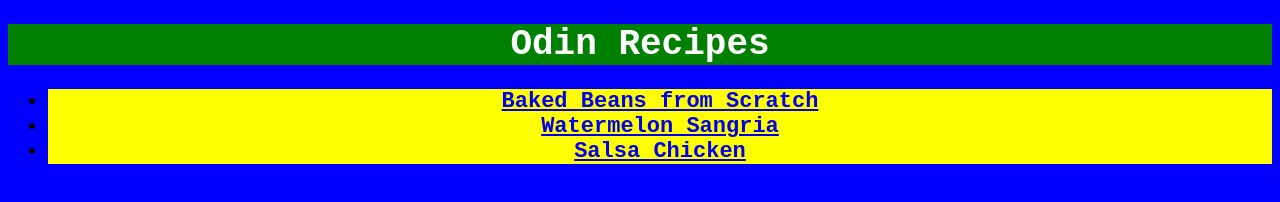
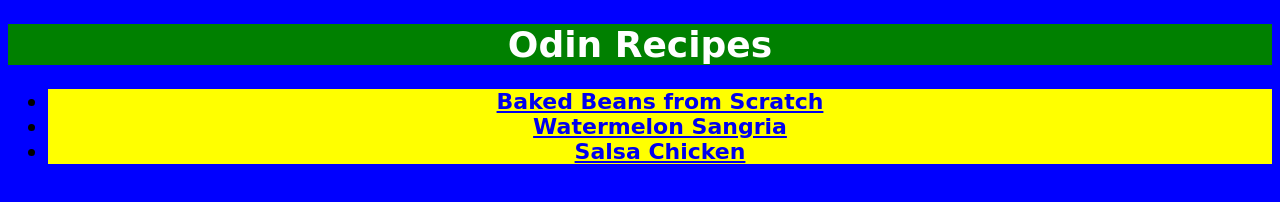
Before and after one commit to nickmint32/odin-recipes, a plain HTML site: page index.html in a window 1280 px wide. Drawn offline with Linux system fonts and the light colour scheme.

Commit message:
Change font to cursive

```diff
--- a/style/style.css
+++ b/style/style.css
@@ -1,5 +1,5 @@
 * {
-	font-family: 'Courier New', monospace;
+	font-family: 'Brush Script MT', cursive;
 }
 
 h1,
```
